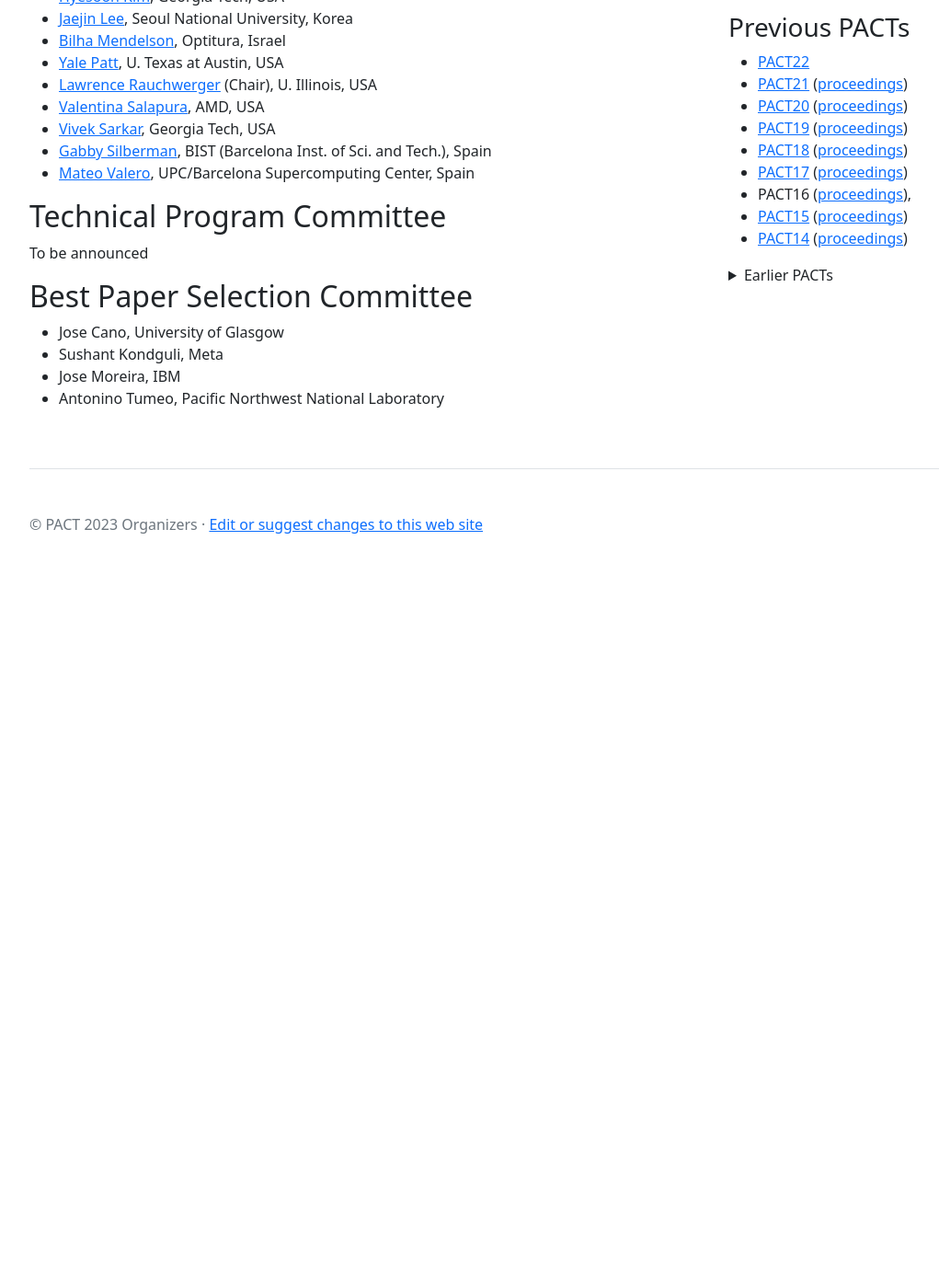
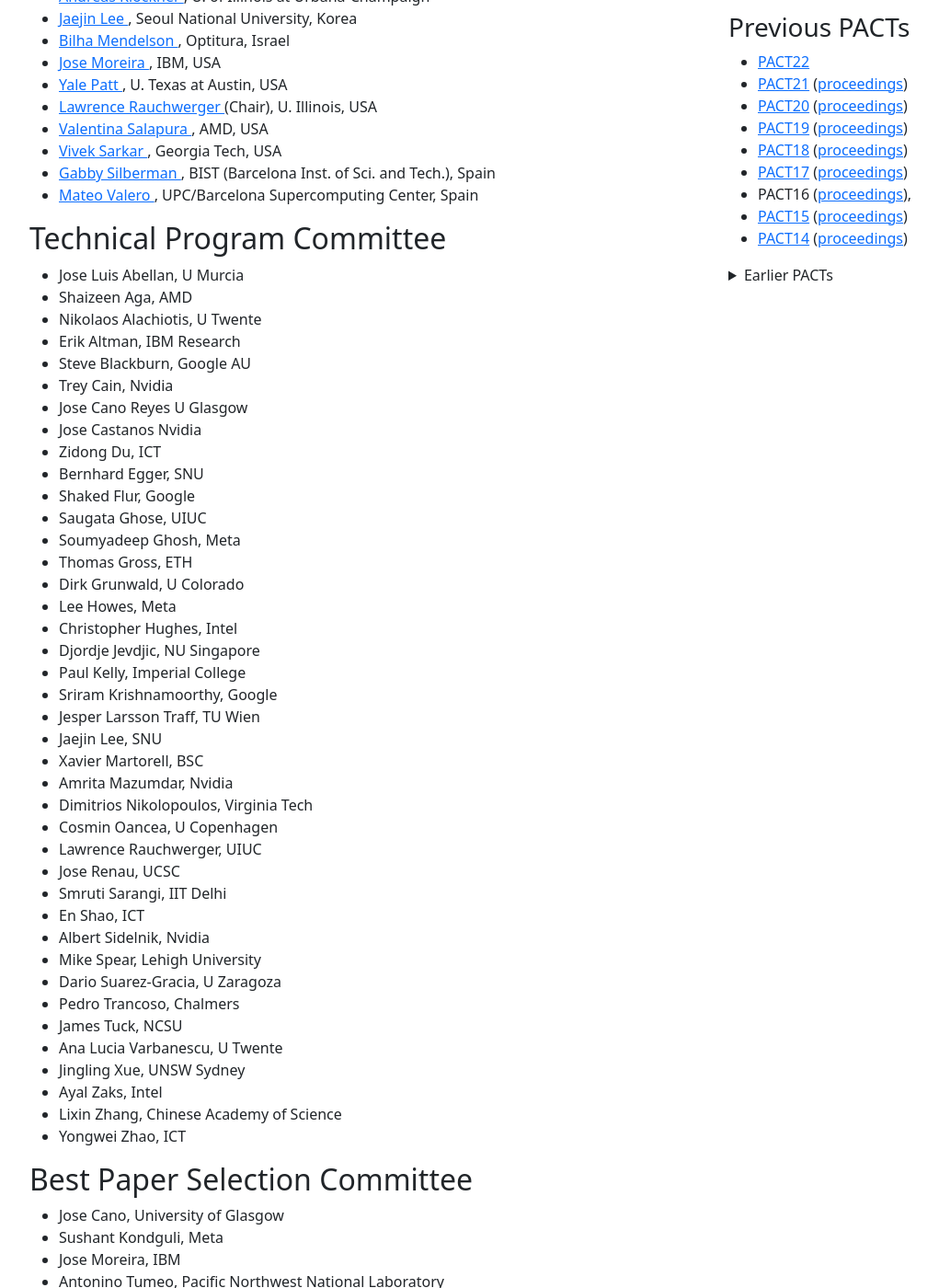
Before and after one commit to pact2023/pact2023.github.io, a Jekyll site: the page built from organization/index.md, in a window 1280 px wide and 1400 px high, scrolled down 871 px. Shown: the whole window at 92% size, without its empty margins (50-1071 px from the left). Built offline with Jekyll 4.4.1, drawn with Linux system fonts in a browser that asks for light colours; before the commit the page ends 1501 px from its top, so only the background shows below that; some of the changed text lies outside the part shown.

Commit message:
Updated Steering Committee and added PC.

```diff
--- a/organization/index.md
+++ b/organization/index.md
@@ -52,83 +52,65 @@
 
 ## Steering Committee
 
-- [Erik Altman](https://researcher.watson.ibm.com/researcher/view.php?person=us-ealtman), IBM
-- [Albert Cohen](https://research.google/people/106208/), Google, France
-- [Michel Cosnard](http://www-sop.inria.fr/members/Michel.Cosnard/), INRIA, France
-- [Kemal Ebcioglu](http://global-supercomputing.com/people/kemal.ebcioglu/) Global Supercomputing Corp., USA
-- [Skevos Evripidou](https://cy.linkedin.com/in/skevos-evripidou-55a7b2), U. Cyprus, Cyprus
-- [Jean Luc Gaudiot](http://pascal.eng.uci.edu/people/gaudiot.html), UC Irvine, USA
-- [Hyesoon Kim](https://faculty.cc.gatech.edu/~hyesoon/), Georgia Tech, USA
-- [Jaejin Lee](https://sites.google.com/view/jaejinlee), Seoul National University, Korea
-- [Bilha Mendelson](https://www.linkedin.com/in/bilha-mendelson-36208a1/?originalSubdomain=il), Optitura, Israel
-- [Yale Patt](http://users.ece.utexas.edu/~patt/), U. Texas at Austin, USA
-- [Lawrence Rauchwerger](https://cs.illinois.edu/about/people/all-faculty/rwerger) (Chair), U. Illinois, USA
-- [Valentina Salapura](https://www.linkedin.com/in/valentina-salapura-81924a44), AMD, USA
-- [Vivek Sarkar](https://vsarkar.cc.gatech.edu/), Georgia Tech, USA
-- [Gabby Silberman](https://es.linkedin.com/in/gabbysilberman), BIST (Barcelona Inst. of Sci. and Tech.), Spain
-- [Mateo Valero](https://www.bsc.es/mateo-valero), UPC/Barcelona Supercomputing Center, Spain
+- [ Erik      Altman      ](https://researcher.watson.ibm.com/researcher/view.php?person=us-ealtman), IBM
+- [ Albert    Cohen       ](https://research.google/people/106208/), Google, France
+- [ Michel    Cosnard     ](http://www-sop.inria.fr/members/Michel.Cosnard/), INRIA, France
+- [ Kemal     Ebcioglu    ](http://global-supercomputing.com/people/kemal.ebcioglu/) Global Supercomputing Corp., USA
+- [ Skevos    Evripidou   ](https://cy.linkedin.com/in/skevos-evripidou-55a7b2), U. Cyprus, Cyprus
+- [ Jean Luc  Gaudiot     ](http://pascal.eng.uci.edu/people/gaudiot.html), UC Irvine, USA
+- [ Andreas   Klöckner    ](https://andreask.cs.illinois.edu/aboutme), U. of Illinois at Urbana-Champaign
+- [ Jaejin    Lee         ](https://sites.google.com/view/jaejinlee), Seoul National University, Korea
+- [ Bilha     Mendelson   ](https://www.linkedin.com/in/bilha-mendelson-36208a1/?originalSubdomain=il), Optitura, Israel
+- [ Jose      Moreira     ](https://researcher.watson.ibm.com/researcher/view.php?person=us-jmoreira), IBM, USA
+- [ Yale      Patt        ](http://users.ece.utexas.edu/~patt/), U. Texas at Austin, USA
+- [ Lawrence  Rauchwerger ](https://cs.illinois.edu/about/people/all-faculty/rwerger) (Chair), U. Illinois, USA
+- [ Valentina Salapura    ](https://www.linkedin.com/in/valentina-salapura-81924a44), AMD, USA
+- [ Vivek     Sarkar      ](https://vsarkar.cc.gatech.edu/), Georgia Tech, USA
+- [ Gabby     Silberman   ](https://es.linkedin.com/in/gabbysilberman), BIST (Barcelona Inst. of Sci. and Tech.), Spain
+- [ Mateo     Valero      ](https://www.bsc.es/mateo-valero), UPC/Barcelona Supercomputing Center, Spain
 
 ## Technical Program Committee
 
-To be announced
-
-<!--
-- Albert Cohen, Google
-- Alex Eichenberger, IBM
-- Alex McCaskey, NVIDIA
-- Ali Javadi, IBM
-- Ana Lucia Varbanescu, University of Amsterdam
-- Anne Elster, Norwegian University of Science and Technology
-- Antonino Tumeo, Pacific Northwest National Laboratory
-- Aydin Buluc, University of California, Berkeley
-- Basilio Fraguela, Universidade da Coruña
-- Benjamin Brock, University of California, Berkeley
-- Calin Cascaval, Google
-- Charith Mendis, University of Illinois at Urbana-Champaign
-- Daniele Spampinato, Huawei Technologies Switzerland AG
-- Devesh Tiwari, Northeastern University
-- Dimitrios Nikolopoulos, Virginia Tech
-- Dounia Khaldi, Intel
-- Fernando Pereira, University of Minas Gerais
-- Gianfranco Bilardi, University of Padova
-- Girish Mururu, Google
-- Guido Araujo, University of Campinas
-- Gushu Li, University of California, Santa Barbara
-- Jacques Pienaar, Google
-- Jaejin Lee, Seoul National University
-- James Tuck, North Carolina State University
-- João Carvalho, University of Alberta
-- Jose Cano, University of Glasgow
-- Juan Manuel Cebrian Gonzalez, Universidad de Murcia
-- Kei Hiraki, Preferred Networks
-- Keiji Kimura, Waseda University
-- Meghan Cowan, Microsoft
-- Michael Burke, Rice University
-- Mikel Lujan, University of Manchester
-- Milind Girkar, Intel
-- Nelson Amaral, University of Alberta
-- Nishil Talati, University of Michigan
-- Paul H J Kelly, Imperial College
-- Prakash Murali, Microsoft
-- Prasanth Chatarasi, IBM
-- Ramon Bertran, IBM
-- Roshan Dathathri, Katana Graph
-- Saday Sadayappan, University of Utah
-- Saugata Ghose, University of Illinois at Urbana-Champaign
-- Sushant Kondguli, Meta
-- Swamit Tannu, University of Wisconsin
-- Thien Nguyen, Quantum Brilliance
-- Thomas Gross, ETH Zürich
-- Timothy Mattson, Intel
-- Tze Meng Low, Carnegie Mellon University
-- Ulya R. Karpuzcu, University of Minnesota
-- Wei Han, AMD
-- Wenwen Wang, University of Georgia
-- Wibe (Bert) de Jong, Lawrence Berkeley Laboratory
-- Xavier Martorell, Technical University of Catalunya
-- Yiannis Papadopoulos, AMD
-- Yongshan Ding, Yale University
-- Zehra Sura, Bloomberg -->
+- Jose Luis     Abellan,         U Murcia
+- Shaizeen      Aga,             AMD
+- Nikolaos      Alachiotis,      U Twente
+- Erik          Altman,          IBM Research
+- Steve         Blackburn,       Google AU
+- Trey          Cain,            Nvidia
+- Jose          Cano Reyes       U Glasgow
+- Jose          Castanos         Nvidia
+- Zidong        Du,              ICT
+- Bernhard      Egger,           SNU
+- Shaked        Flur,            Google
+- Saugata       Ghose,           UIUC
+- Soumyadeep    Ghosh,           Meta
+- Thomas        Gross,           ETH
+- Dirk          Grunwald,        U Colorado
+- Lee           Howes,           Meta
+- Christopher   Hughes,          Intel
+- Djordje       Jevdjic,         NU Singapore
+- Paul          Kelly,           Imperial College
+- Sriram        Krishnamoorthy,  Google
+- Jesper        Larsson Traff,   TU Wien
+- Jaejin        Lee,             SNU
+- Xavier        Martorell,       BSC
+- Amrita        Mazumdar,        Nvidia
+- Dimitrios     Nikolopoulos,    Virginia Tech
+- Cosmin        Oancea,          U Copenhagen
+- Lawrence      Rauchwerger,     UIUC
+- Jose          Renau,           UCSC
+- Smruti        Sarangi,         IIT Delhi
+- En            Shao,            ICT
+- Albert        Sidelnik,        Nvidia
+- Mike          Spear,           Lehigh University
+- Dario         Suarez-Gracia,   U Zaragoza
+- Pedro         Trancoso,        Chalmers
+- James         Tuck,            NCSU
+- Ana Lucia     Varbanescu,      U Twente
+- Jingling      Xue,             UNSW Sydney
+- Ayal          Zaks,            Intel
+- Lixin         Zhang,           Chinese Academy of Science
+- Yongwei       Zhao,            ICT
 
 ## Best Paper Selection Committee
 
```
